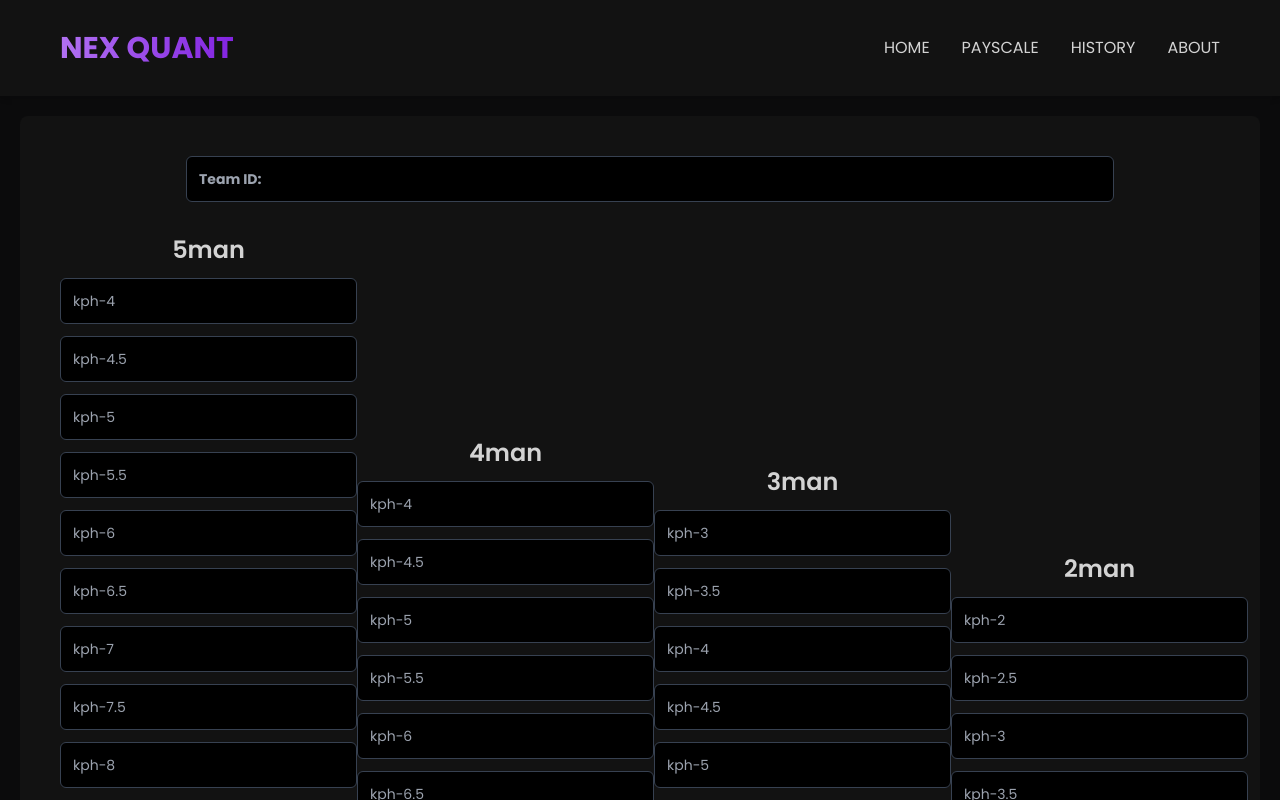
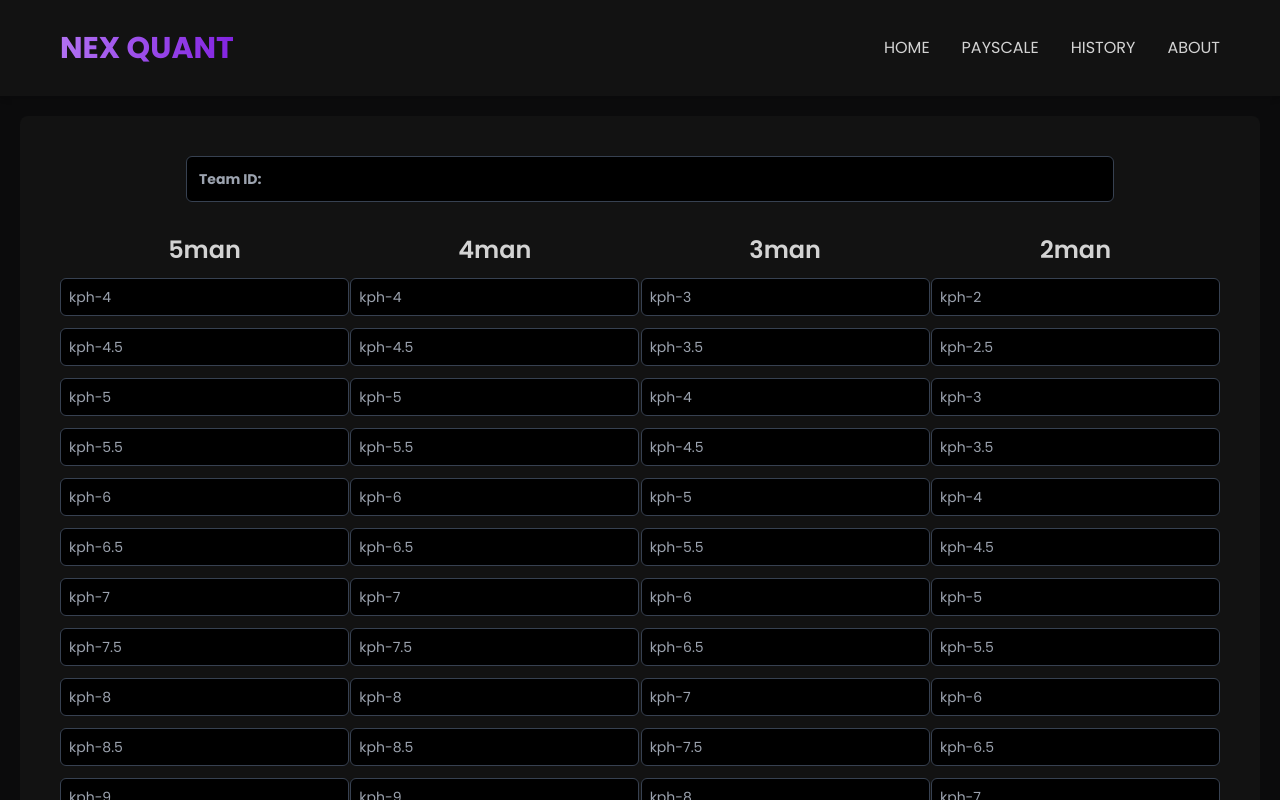
Before and after one commit to Chukwuebuka98/NexQuant, a React (Vite) app: page /admin in a window 1280 px wide. Shown: the top 800 px of the page. Built offline with nearby package versions, Linux system fonts and the light colour scheme.

Commit message:
Updated the UI

```diff
--- a/src/pages/payscale/PayScaleForm.jsx
+++ b/src/pages/payscale/PayScaleForm.jsx
@@ -363,9 +363,10 @@ const PayScaleForm = () => {
     "w-[80%] bg-black ml-5 text-sm p-3 rounded-md max-h-20px border border-gray-700 focus:outline-none focus:ring-2 focus:ring-customPurple-purple hover:border-customPurple-purple duration-300 ";
 
   const kphInputStyle =
-    "bg-black text-sm p-3 mb-3 rounded-md max-h-20px border border-gray-700 focus:outline-none focus:ring-2 focus:ring-customPurple-purple hover:border-customPurple-purple duration-300 ";
+    "bg-black text-sm p-2 mb-3 rounded-md max-h-20px border border-gray-700 focus:outline-none focus:ring-2 focus:ring-customPurple-purple hover:border-customPurple-purple duration-300 ";
 
   return (
+    <>
       <form
         onSubmit={handleSubmit}
         className="w-full max-w-[1240px] mx-auto p-10 text-[#D3D3D3] bg-[#121212] m-5 rounded-lg flex flex-col gap-5"
@@ -376,12 +377,14 @@ const PayScaleForm = () => {
             type="text"
             placeholder="Team ID:"
             value={formData.teamId}
-          onChange={(e) => setFormData({ ...formData, teamId: e.target.value })}
+            onChange={(e) =>
+              setFormData({ ...formData, teamId: e.target.value })
+            }
             required
           />
         </div>
 
-      <div className="flex flex-col md:flex-row justify-between items-center">
+        <div className="flex flex-col md:flex-row justify-between ">
           {["5man", "4man", "3man", "2man"].map((category) => (
             <div key={category} className="flex flex-col items-center">
               <h2 className="text-2xl font-semibold p-3">{category}</h2>
@@ -405,6 +408,7 @@ const PayScaleForm = () => {
 
         <Button type="submit">Submit payscale to the database</Button>
       </form>
+    </>
   );
 };
 
```
Lines whose indentation alone changed are shown as unchanged.
